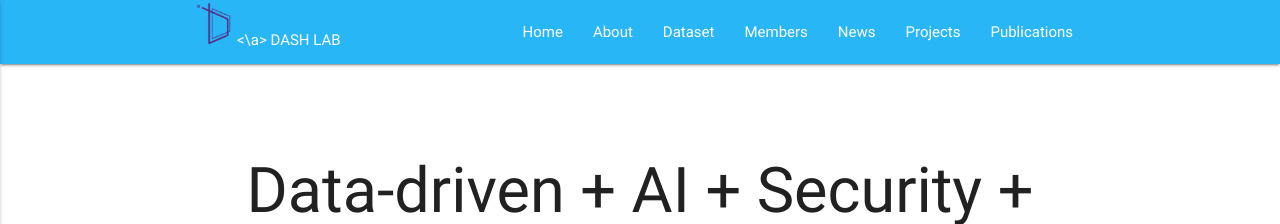
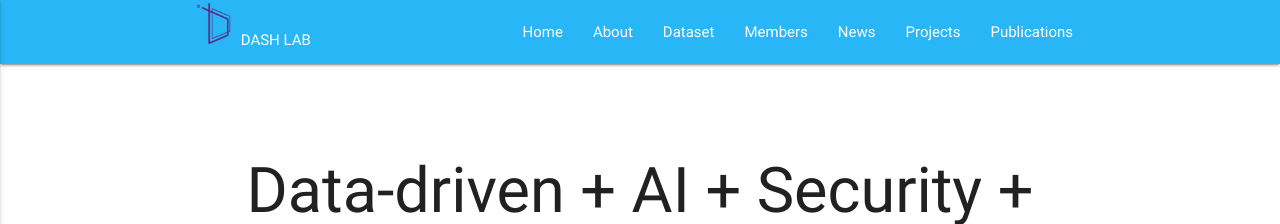
Before and after one commit to Yurim990507/DASH-Lab.github.io, a Jekyll site: the page built from index.md, in a window 1280 px wide. Shown: the top 224 px of the page. Built offline with Jekyll 4.4.1, drawn with Linux system fonts in a browser that asks for light colours; comment, search, counter and statistics services are not loaded.

```diff
--- a/_includes/header.html
+++ b/_includes/header.html
@@ -1,5 +1,5 @@
 <nav class="light-blue lighten-1" role="navigation">
-    <div class="nav-wrapper container"><a id="logo-container" class="brand-logo" href="{{ "/" | relative_url }}"><a href="https://dash-lab.github.io/"><img width="45" height="45" src="../img/lab_icon.png" alt="data" class="image"><\a> DASH LAB</a>
+    <div class="nav-wrapper container"><a id="logo-container" class="brand-logo" href="{{ "/" | relative_url }}"><a href="https://dash-lab.github.io/"><img width="45" height="45" src="../img/lab_icon.png" alt="data" class="image"></a> DASH LAB</a>
     {% assign default_paths = site.pages | map: "path" %}
     {% assign page_paths = site.header_pages | default: default_paths %}
 
```
